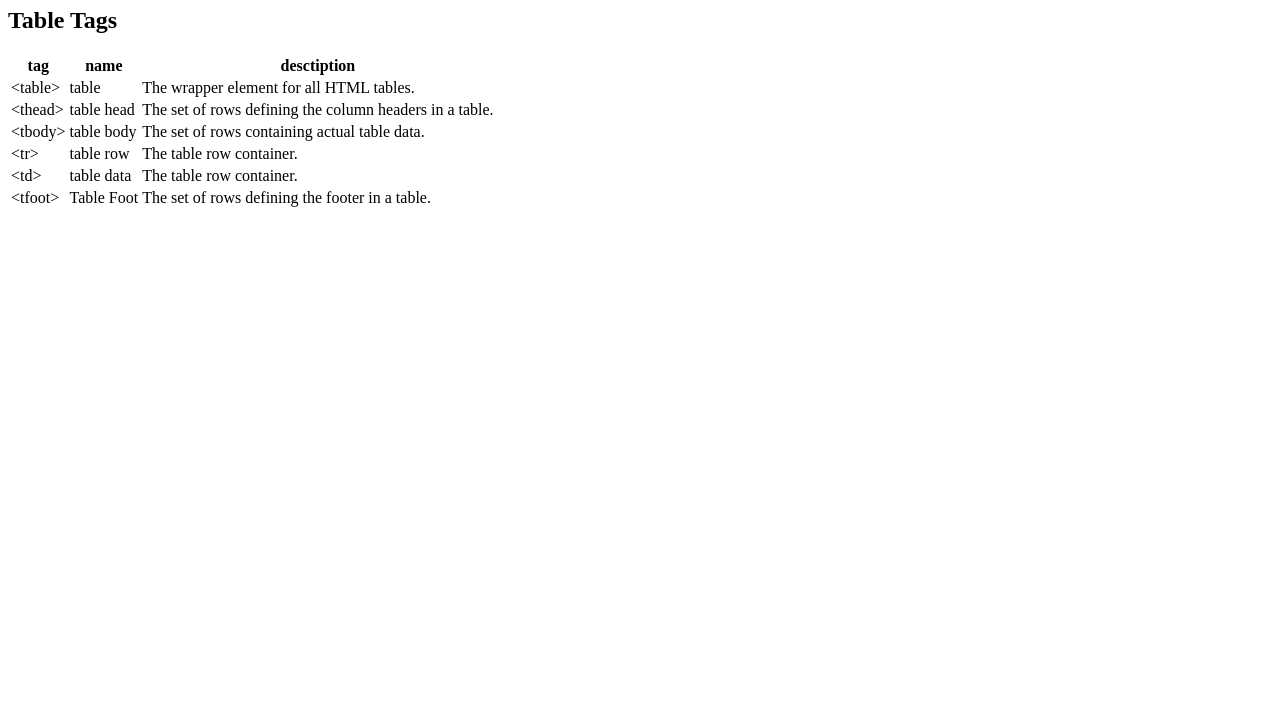
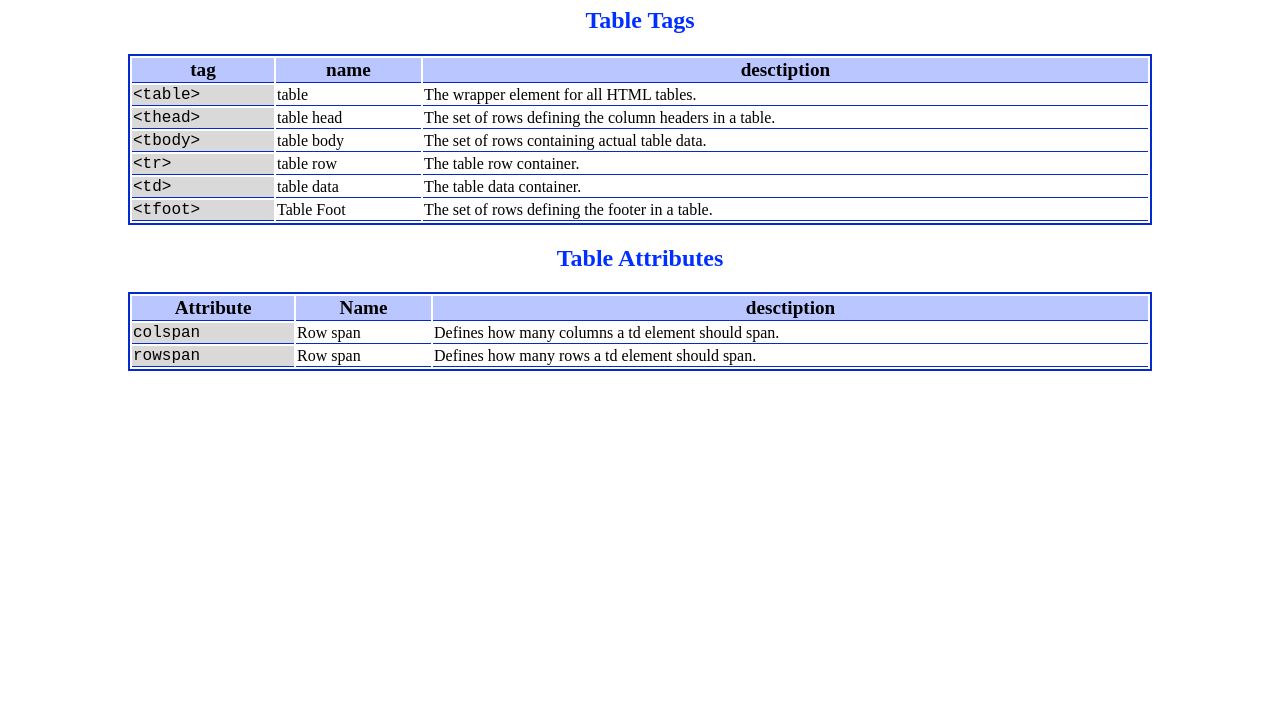
Before and after one commit to trh4/cheatSheet-HTML_Table_Reference, a plain HTML site: page html-css-cheatsheet-starting/index.html in a window 1280 px wide. Shown: the part 73-800 px from the top of the page. Drawn offline with Linux system fonts and the light colour scheme; a web font is replaced by a local one.

Commit message:
new cheatsheet

```diff
--- a/html-css-cheatsheet-starting/index.html
+++ b/html-css-cheatsheet-starting/index.html
@@ -6,6 +6,9 @@
     <meta name="viewport" content="width=device-width, initial-scale=1.0">
     <title>HTML Table Reference</title>
     <link rel="stylesheet" href="./styles.css">
+    <link rel="preconnect" href="https://fonts.googleapis.com">
+    <link rel="preconnect" href="https://fonts.gstatic.com" crossorigin>
+    <link href="https://fonts.googleapis.com/css2?family=Red+Hat+Mono:wght@400;700&family=Space+Mono&display=swap" rel="stylesheet">
 </head>
 <body>
     <h1>HTML Table Reference</h1>
@@ -18,38 +21,58 @@
                 <th>desctiption</th>
             </tr>
             <tr>
-                <td>&lt;table&gt;</td>
+                <td class='mono code'>&lt;table&gt;</td>
                 <td>table</td>
                 <td>The wrapper element for all HTML tables.</td>
             </tr>
             <tr>
-                <td>&lt;thead&gt;</td>
+                <td class='mono code'>&lt;thead&gt;</td>
                 <td>table head</td>
                 <td>The set of rows defining the column headers in a table.</td>
             </tr>
             <tr>
-                <td>&lt;tbody&gt;</td>
+                <td class='mono code'>&lt;tbody&gt;</td>
                 <td>table body</td>
                 <td>The set of rows containing actual table data.</td>
             </tr>
             <tr>
-                <td>&lt;tr&gt;</td>
+                <td class='mono code'>&lt;tr&gt;</td>
                 <td>table row</td>
                 <td>The table row container.</td>
             </tr>
             <tr>
-                <td>&lt;td&gt;</td>
+                <td  class='mono code'>&lt;td&gt;</td>
                 <td>table data</td>
-                <td>The table row container.</td>
+                <td>The table data container.</td>
             </tr>
             <tr>
-                <td>&lt;tfoot&gt;</td>
+                <td  class='mono code'>&lt;tfoot&gt;</td>
                 <td>Table Foot</td>
                 <td>The set of rows defining the footer in a table.</td>
             </tr>
         </table>
     </section>
 
+    <section id="table attributes">
+        <h2>Table Attributes</h2>
+        <table>
+            <tr>
+                <th>Attribute</th>
+                <th>Name</th>
+                <th>desctiption</th>
+            </tr>
+            <tr>
+                <td class='mono'>colspan</td>
+                <td>Row span</td>
+                <td>Defines how many columns a td element should span.</td>
+            </tr>
+            <tr>
+                <td class='mono'>rowspan</td>
+                <td>Row span</td>
+                <td>Defines how many rows a td element should span.</td>
+            </tr>
+        </table>
+    </section>
 
 </body>
 </html>
--- a/html-css-cheatsheet-starting/styles.css
+++ b/html-css-cheatsheet-starting/styles.css
@@ -0,0 +1,29 @@
+*{
+    text-align: center;
+    margin-left: auto;
+    margin-right: auto;
+    font-family: 'Red Hat Mono',serif;
+}
+h2{
+    color: rgb(0, 47, 255);;
+}
+table{
+    border: 2px solid rgb(3, 41, 207);
+    width:80%;
+}
+th,td{
+    border-bottom: 1px solid rgb(3, 41, 207);
+    font-size:medium;
+}
+th{
+    font-weight: bold;
+    font-size: larger;
+    background-color: rgba(131, 154, 255, 0.562);
+}
+td{
+    text-align: left;
+}
+.mono{
+    background-color: rgba(128, 128, 128, 0.301);
+    font-family: monospace,sans-serif;
+}
```
